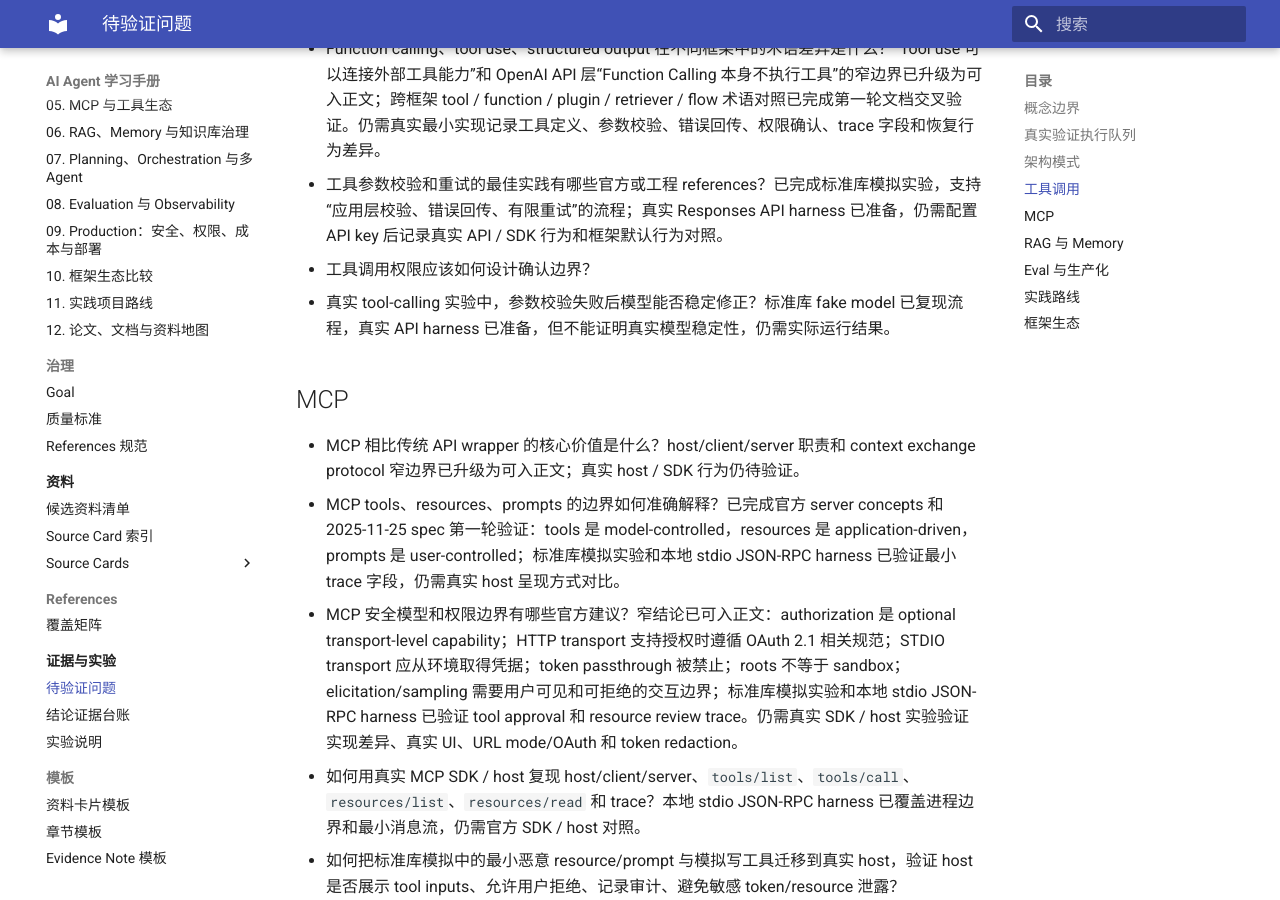
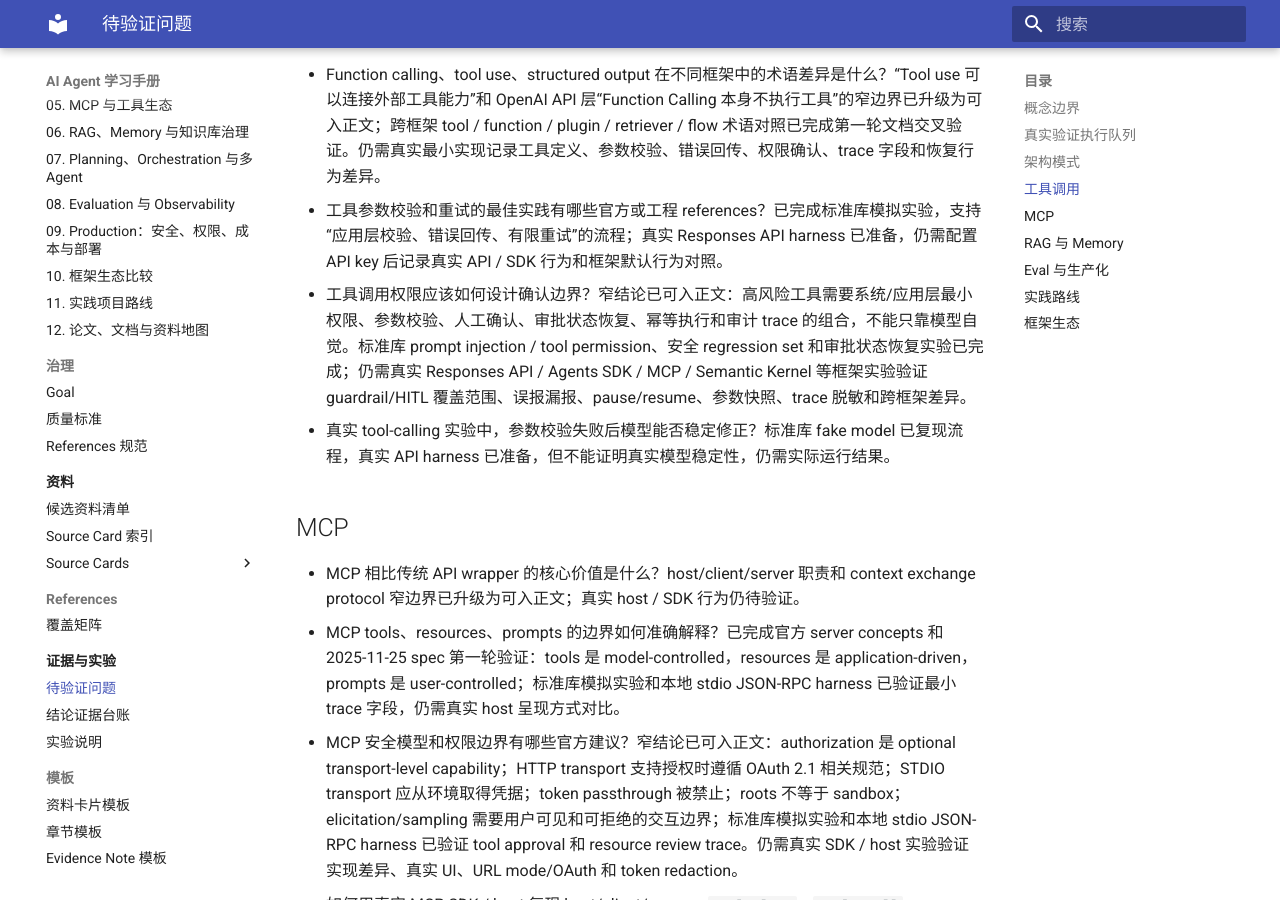
Before and after one commit to AmazingCaddy/readings-ai-agent, an MkDocs documentation site: the page built from docs/evidence/validation-backlog.md, in a window 1280 px wide and 900 px high, scrolled down 3022 px. Built offline with MkDocs 1.6.1 and Material for MkDocs 9.7.7, drawn with Linux system fonts in a browser that asks for light colours; some of the changed text lies outside the part shown.

Commit message:
Clarify remaining validation backlog scope

```diff
--- a/docs/evidence/validation-backlog.md
+++ b/docs/evidence/validation-backlog.md
@@ -1,6 +1,6 @@
 # 待验证问题清单
 
-这些问题后续需要通过 references 交叉验证或最小实验确认。未完成验证前，不应写成确定性结论。
+本清单记录仍需补强的验证问题。部分条目已经有窄口径结论可入正文；它们仍保留在 backlog 中，是因为真实模型、真实 API、真实框架、成本、延迟、稳定性或生产效果还没有完成验证。未完成真实验证前，不应把这些宽口径表现写成确定性结论。
 
 ## 概念边界
 
@@ -39,7 +39,7 @@
 
 - Function calling、tool use、structured output 在不同框架中的术语差异是什么？“Tool use 可以连接外部工具能力”和 OpenAI API 层“Function Calling 本身不执行工具”的窄边界已升级为可入正文；跨框架 tool / function / plugin / retriever / flow 术语对照已完成第一轮文档交叉验证。仍需真实最小实现记录工具定义、参数校验、错误回传、权限确认、trace 字段和恢复行为差异。
 - 工具参数校验和重试的最佳实践有哪些官方或工程 references？已完成标准库模拟实验，支持“应用层校验、错误回传、有限重试”的流程；真实 Responses API harness 已准备，仍需配置 API key 后记录真实 API / SDK 行为和框架默认行为对照。
-- 工具调用权限应该如何设计确认边界？
+- 工具调用权限应该如何设计确认边界？窄结论已可入正文：高风险工具需要系统/应用层最小权限、参数校验、人工确认、审批状态恢复、幂等执行和审计 trace 的组合，不能只靠模型自觉。标准库 prompt injection / tool permission、安全 regression set 和审批状态恢复实验已完成；仍需真实 Responses API / Agents SDK / MCP / Semantic Kernel 等框架实验验证 guardrail/HITL 覆盖范围、误报漏报、pause/resume、参数快照、trace 脱敏和跨框架差异。
 - 真实 tool-calling 实验中，参数校验失败后模型能否稳定修正？标准库 fake model 已复现流程，真实 API harness 已准备，但不能证明真实模型稳定性，仍需实际运行结果。
 
 ## MCP
```
Also changed, not shown: docs/local/summaries/2026-07-11-ai-agent-handbook.md (+3 -2 lines).
